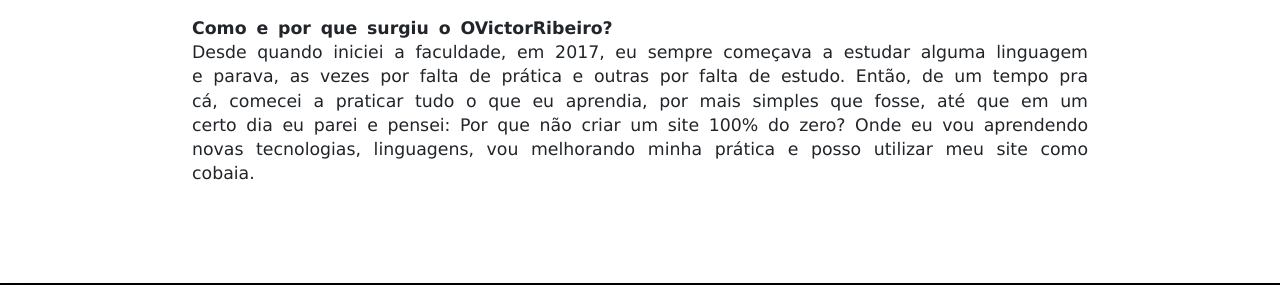
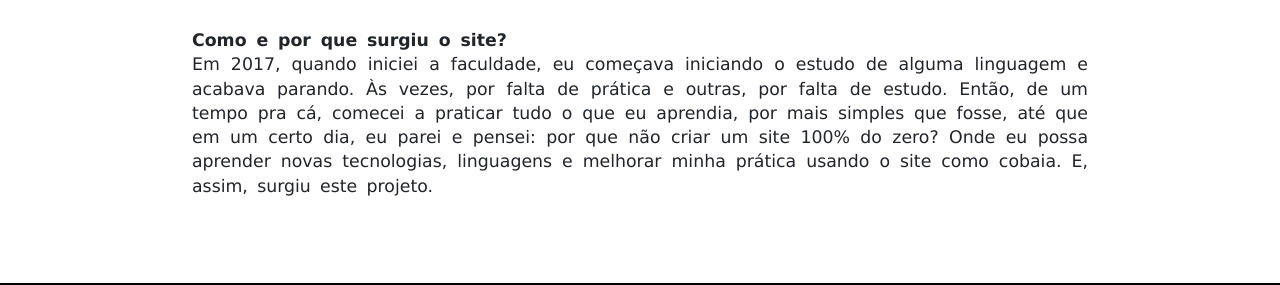
Before and after one commit to vsribeiro19/github-pages-ovictorribeiro, a plain HTML site: page index.html in a window 1280 px wide. Shown: the part 463-748 px from the top of the page. Drawn offline with nearby package versions, Linux system fonts and the light colour scheme.

Commit message:
Ajuste no texto

```diff
--- a/index.html
+++ b/index.html
@@ -16,7 +16,7 @@
     <link href="https://fonts.googleapis.com/css?family=Montserrat:200i&display=swap " rel="stylesheet ">
     <link href="https://fonts.googleapis.com/css?family=Roboto:700&display=swap " rel="stylesheet ">
     <link href="https://fonts.googleapis.com/css?family=Merriweather+Sans:300&display=swap" rel="stylesheet">
-    <title>OVictorRibeiro | Home</title>
+    <title>Victor Ribeiro | Home</title>
 
 </head>
 
@@ -65,10 +65,10 @@
 
     <div class="texto">
         <p>
-            <strong class="display-4">Olá,</strong> meu nome é Victor Ribeiro. Sou estudante do 3º semestre em Análise e Desenvolvimento de Sistemas, pelo Centro Universitário Moura Lacerda.<br><br>
-            <strong>Como e por que surgiu o OVictorRibeiro?</strong><br> Desde quando iniciei a faculdade, em 2017, eu sempre começava a estudar alguma linguagem e parava, as vezes por falta de prática e outras por falta de estudo. Então, de um tempo
-            pra cá, comecei a praticar tudo o que eu aprendia, por mais simples que fosse, até que em um certo dia eu parei e pensei: Por que não criar um site 100% do zero? Onde eu vou aprendendo novas tecnologias, linguagens, vou melhorando minha prática
-            e posso utilizar meu site como cobaia.
+            <strong class="display-4">Olá,</strong> meu nome é Victor Ribeiro. Tenho 23 anos e sou estudante de Análise e Desenvolvimento de Sistemas pelo Centro Universitário Moura Lacerda. Atualmente curso o terceiro semestre.<br><br>
+            <strong>Como e por que surgiu o site?</strong><br> Em 2017, quando iniciei a faculdade, eu começava iniciando o estudo de alguma linguagem e acabava parando. Às vezes, por falta de prática e outras, por falta de estudo. Então, de um tempo
+            pra cá, comecei a praticar tudo o que eu aprendia, por mais simples que fosse, até que em um certo dia, eu parei e pensei: por que não criar um site 100% do zero? Onde eu possa aprender novas tecnologias, linguagens e melhorar minha prática
+            usando o site como cobaia. E, assim, surgiu este projeto.
         </p>
     </div>
     <!--<div class="ms-principal ">
```
